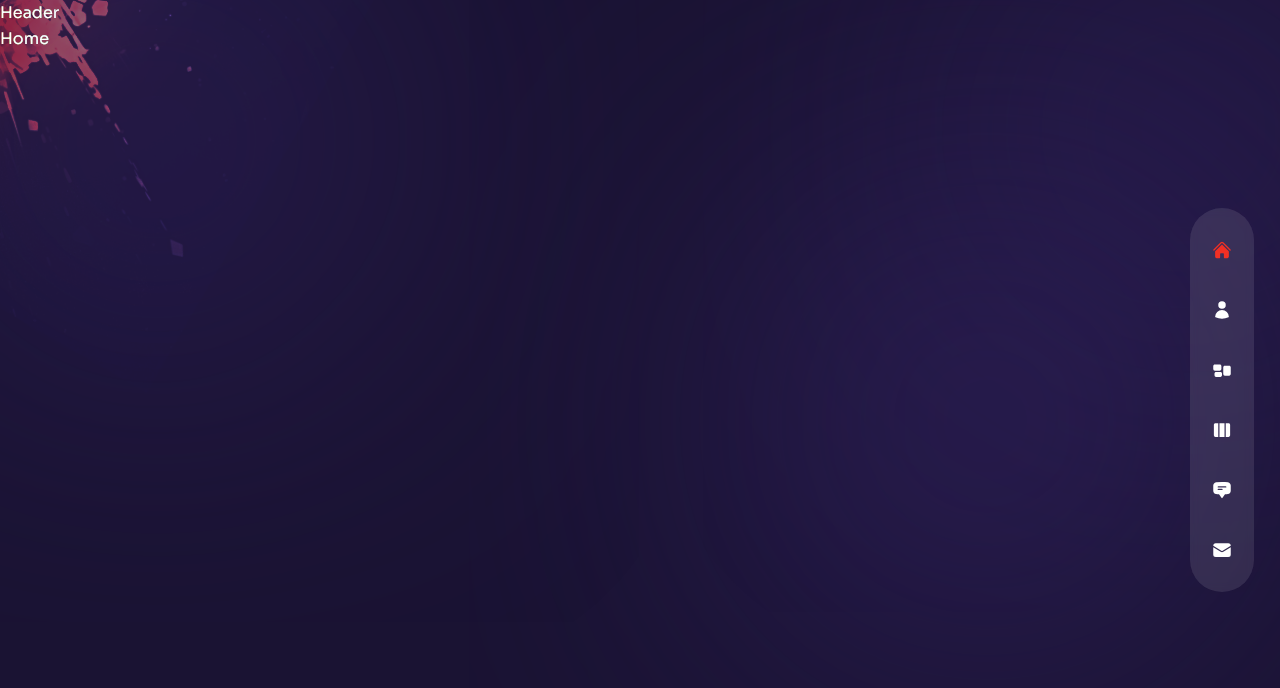
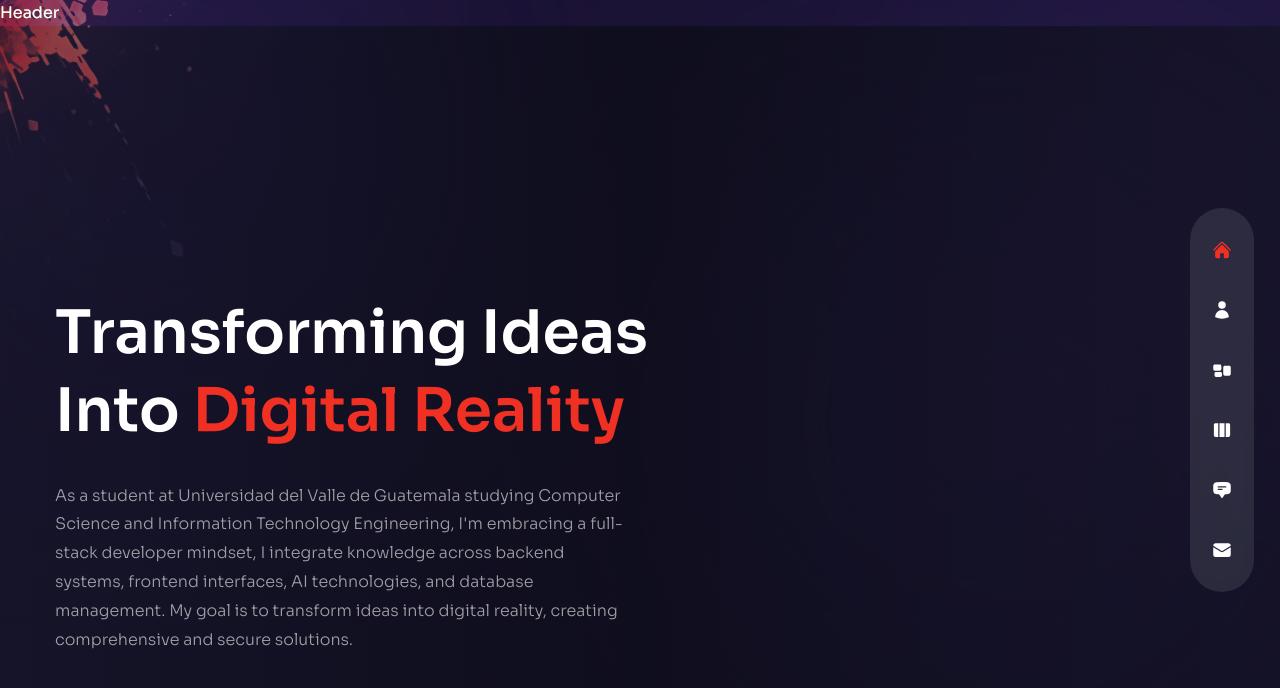
Before and after one commit to XavierLopez25/portfolio_v1, a Next.js app: page / in a window 1280 px wide. Shown: the top 688 px of the page. Built offline with nearby package versions, Linux system fonts and the light colour scheme.

Commit message:
feat: added Home page structure and styling for main info

```diff
--- a/pages/index.js
+++ b/pages/index.js
@@ -1,5 +1,41 @@
+import Image from 'next/image';
+import ParticlesContainer from '../components/ParticlesContainer';
+import ProjectsBtn from '../components/ProjectsBtn';
+import Avatar from '../components/Avatar';
+import { motion } from 'framer-motion';
+import { fadeIn } from '../variants';
+
 const Home = () => {
-  return <div>Home</div>;
+  return (
+    <div className="bg-primary/60 h-full">
+      {/* text */}
+      <div className="w-full h-full bg-gradient-to-r from-primary/10 via-black/30 to-black/10">
+        <div
+          className="text-center flex flex-col justify-center xl:pt-40
+        xl:text-left h-full container mx-auto"
+        >
+          {/* title*/}
+          <h1 className="h1">
+            Transforming Ideas <br /> Into <span className="text-accent">Digital Reality</span>
+          </h1>
+          {/* subtitle */}
+          <p className="max-w-sm xl:max-w-xl mx-auto xl:mx-0 mb-10 xl:mb-16">
+            As a student at Universidad del Valle de Guatemala studying Computer Science and
+            Information Technology Engineering, I'm embracing a full-stack developer mindset, I
+            integrate knowledge across backend systems, frontend interfaces, AI technologies, and
+            database management. My goal is to transform ideas into digital reality, creating
+            comprehensive and secure solutions.
+          </p>
+          {/* button */}
+          <div className="flex justify-center xl:hidden relative">
+            <ProjectsBtn />
+          </div>
+        </div>
+      </div>
+      {/* image */}
+      <div> image </div>
+    </div>
+  );
 };
 
 export default Home;
```
